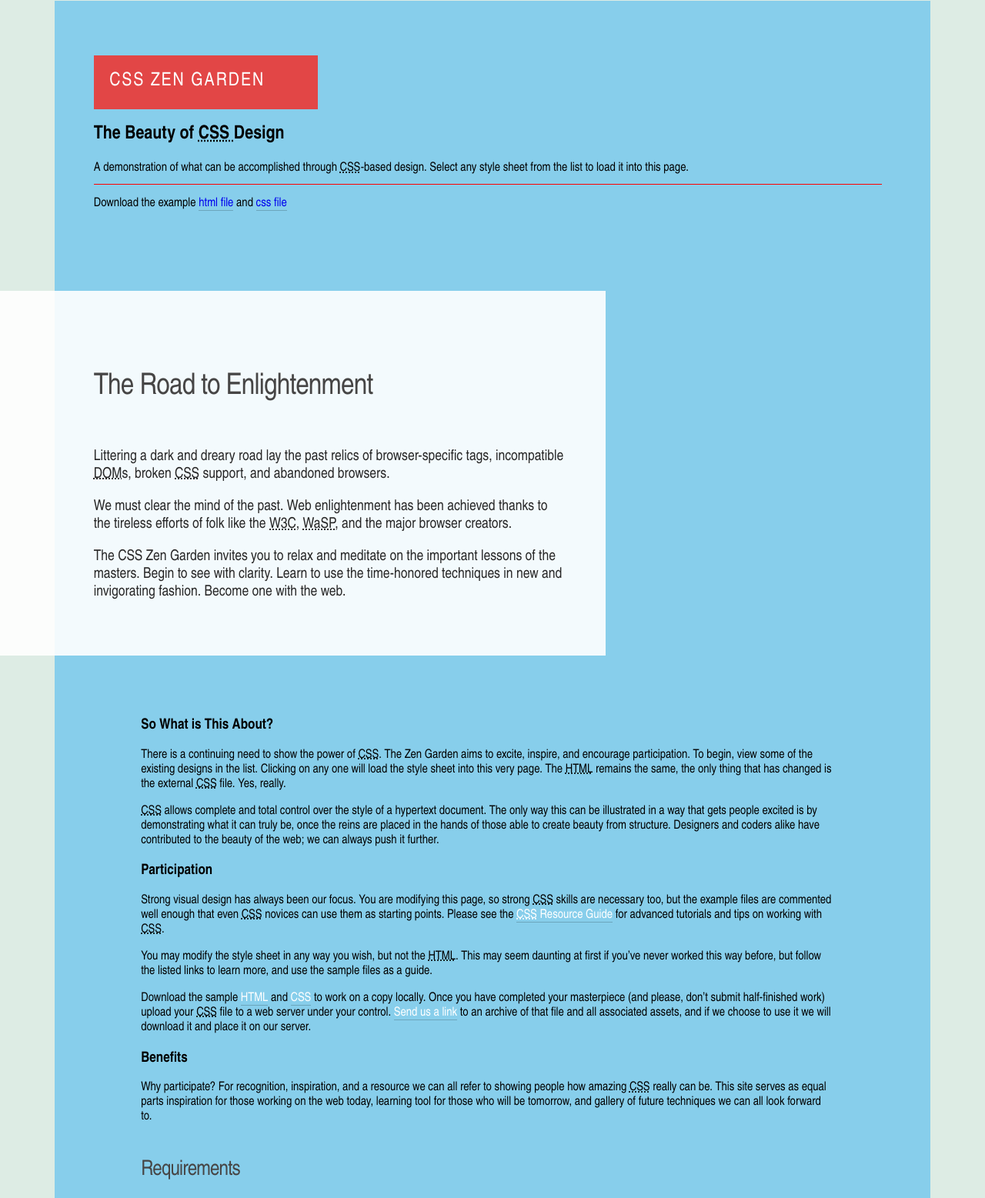
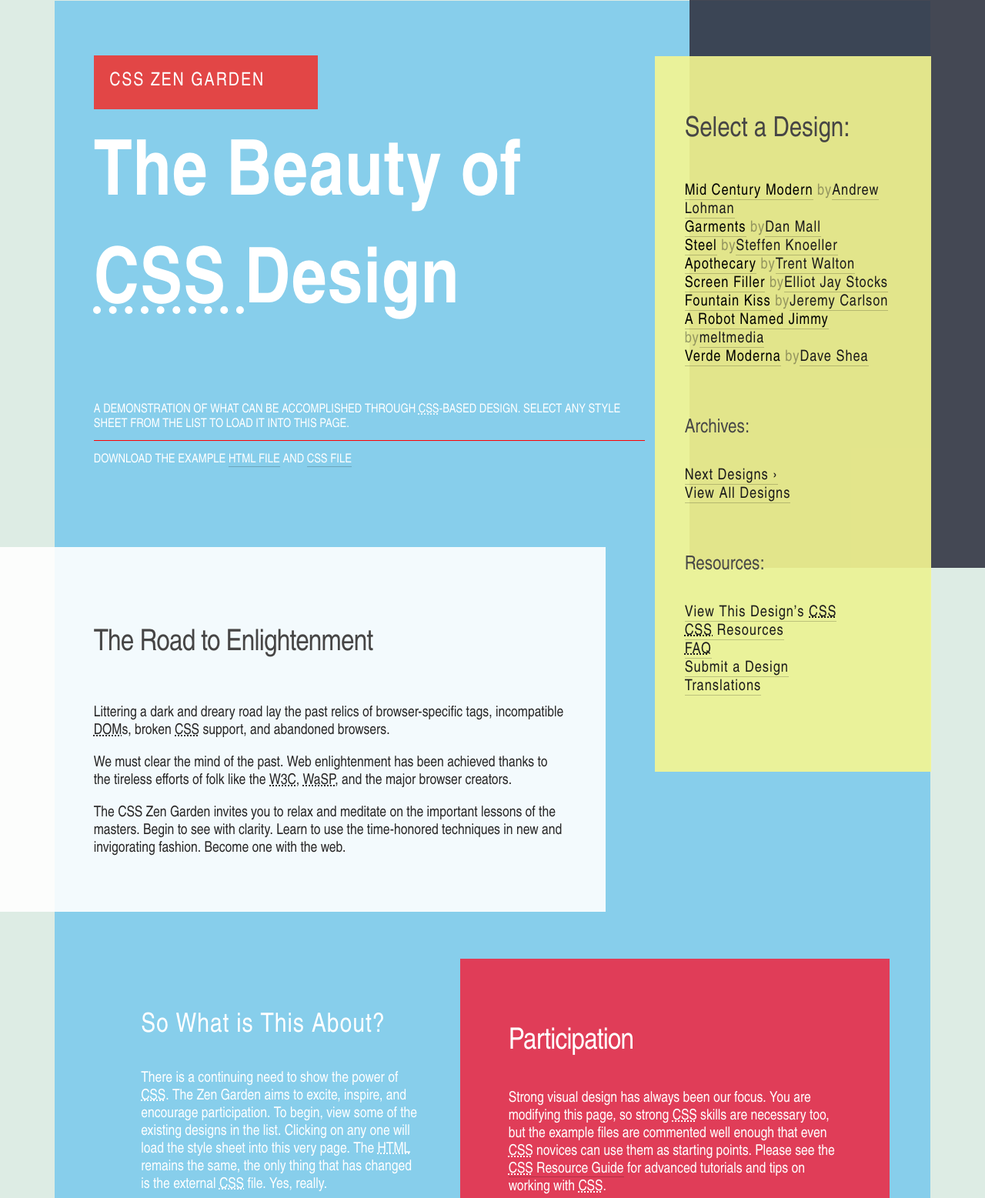
Before and after one commit to Amsalegebrehana/Zen-Garde-exsting-design, a plain HTML site: page index.html in a window 1280 px wide. Shown: the part 62-1619 px from the top of the page at 77% size. Drawn offline with Linux system fonts and the light colour scheme.

Commit message:
footer completed

```diff
--- a/assets/css/style.css
+++ b/assets/css/style.css
@@ -14,6 +14,10 @@ a:hover{
 .summary p:first-child{
     border-bottom: 1px red solid;
     padding-bottom: 10px;
+}
+.summary a{
+    color: #fff;
+
 }
 @media screen and (max-width: 550px){
     body {
@@ -39,10 +43,7 @@ a:hover{
 
 
     }
-    .summary a{
-        color: #fff;
 
-    }
     footer a{
         color: rgb(70, 69, 69);
     }
@@ -182,6 +183,11 @@ footer{
     padding: 1em 5%;
     width: 50%;
 }
+footer a{
+    font-size: 1.2em;
+    color: rgb(70, 69, 69);
+    font-weight: 400;
+}
 @media screen and (min-width: 550px){
     .page-wrapper{
         margin: 5% 5% 2% 5%;
@@ -213,3 +219,142 @@ footer{
         color: rgb(70, 69, 69);
 
     }
+    .main .explanation{
+        font-size: 1.2em;
+        color:#fff ;
+        float: left;
+        width: 40%;
+    }
+    .main .explanation h3{
+
+        font-size: 1.80em;
+        font-weight: 200;
+        letter-spacing: 1px;
+        line-height: 1em;
+        padding: 10% 4% 1% 0;
+    }
+    .summary {
+        font-size: 1.15em;
+        color: #fff;
+        text-transform:uppercase;
+        font-size: 1em;
+        margin-right: 30%;
+
+    }
+    header h2{
+        margin-top: 1%;
+        color: #fff;
+        font-size: 6em;
+        letter-spacing: 1px;
+        font-size: 100px;
+        line-height: 140px;
+        font-weight: 900;
+        padding-right: 35%;
+    }
+    .extra1 {
+        background: rgba(51,55,69,0.9);
+        bottom: 0;
+        right: 0;
+        position: fixed;
+        top: 0;
+        width: 30%;
+
+        z-index: 0;
+    }
+    aside .wrapper{
+        font-size: 1.25em;
+        position: absolute;
+        margin-top: 9%;
+        margin-right: 5.5%;
+        right: 0;
+        top: 2.5%;
+        width: 22%;
+        background: rgba(246,247,146,0.9);
+        padding: 3%;
+        z-index: 1;
+    }
+    .main .benefits{
+        font-size: 1.2em;
+        margin-left: -7%;
+        margin-top: 15%;
+        width: 25%;
+        position: relative;
+        float: left;
+        padding: 5% 5% 7% 5%;
+        background-color: rgba(255,255,255,0.9);
+    }
+    .benefits h3{
+        font-size: 2em;
+        font-weight: 200;
+        letter-spacing: -0.8px;
+        line-height: 2em;
+        color: rgb(70, 69, 69);
+        padding: 0.15em 0em 0.02em 0;
+    }
+    .main .requirements{
+        font-size: 1.2em;
+        position: relative;
+        margin-right: -10%;
+        padding-right: -2%;
+        float: left;
+        width: 70%;
+        background: rgba(255,255,255,0.9);
+        padding: 5%;
+        z-index: 1;
+    }
+    .main .participation{
+        font-size: 1.2em;
+        position: relative;
+        float: left;
+        width: 48%;
+        margin-left: 6%;
+        margin-right: -11%;
+        background: rgba(234,46,73,0.9);
+        color: #fff;
+        padding:3% 7% 7% 7%;
+        z-index: 1;
+    }
+    .participation h3{
+        font-size: 2em;
+        font-weight: 100;
+        letter-spacing: -0.8px;
+
+        color: #fff;
+        padding: 0.5em 0 0 0;
+    }
+}
+aside{
+    display: block;
+}
+.wrapper .design-selection{
+    color: rgb(19, 19, 19);
+}
+aside h3{
+    color: rgb(71, 71, 71);
+    font-weight: 300;
+    font-size: 25px;
+}
+aside.sidebar ul {
+    padding: 0.5em 0 2em 0;
+}
+aside nav ul li {
+    color: rgba(27, 27, 27, 0.4);
+    list-style: none;
+    letter-spacing: 1px;
+}
+
+.zen-resources ul li{
+
+    list-style: none;
+    letter-spacing: 1px;
+}
+.zen-resources a{
+    color: rgba(27, 27, 27, 1);
+}
+.design-archives a{
+    color: rgba(27, 27, 27, 1);
+}
+.designer-name{
+    color: rgba(27, 27, 27, 1);
+
+}
```
